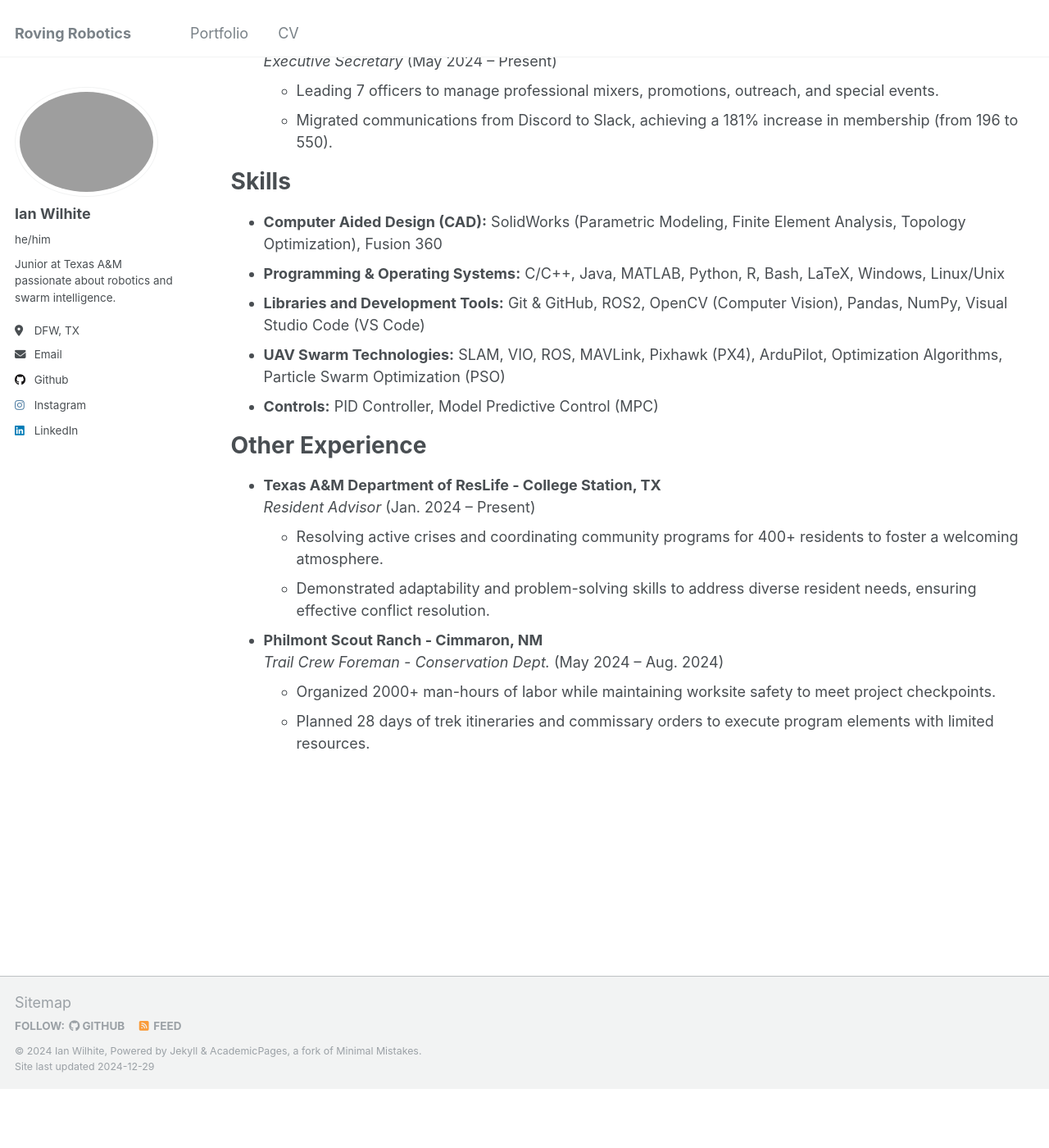
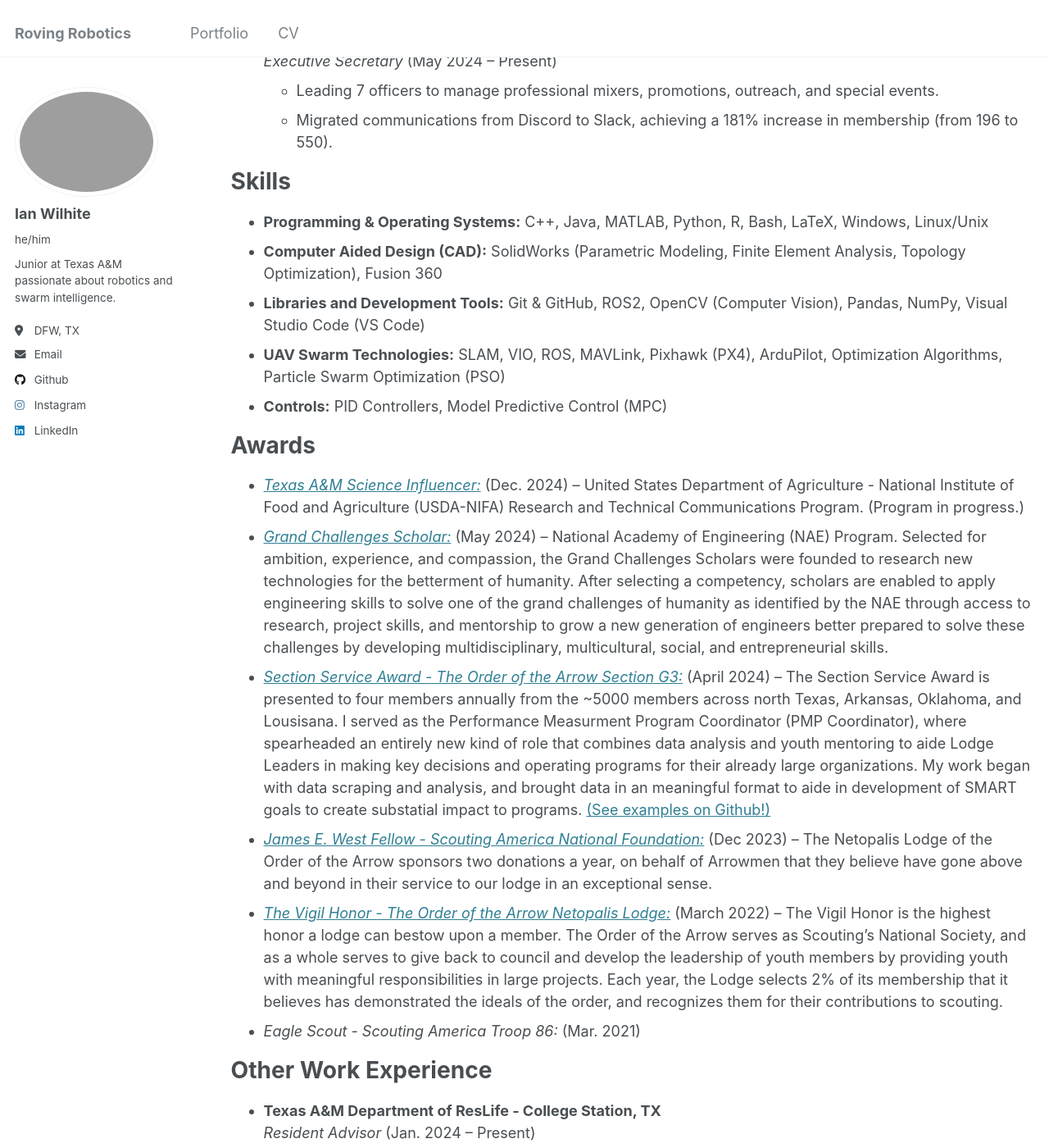
Before and after one commit to Ian-Wilhite/Ian-Wilhite.github.io, a Jekyll site: the page built from _pages/cv.md, in a window 1280 px wide and 1400 px high, scrolled down 1256 px. Shown: the whole window at 82% size. Built offline with Jekyll 4.4.1, drawn with Linux system fonts in a browser that asks for light colours; before the commit the page ends 2585 px from its top, so only the background shows below that; some of the changed text lies outside the part shown.

Commit message:
change cv

```diff
--- a/_pages/cv.md
+++ b/_pages/cv.md
@@ -12,11 +12,11 @@
 Education
 ======
 * **Texas A&M University, College Station, Texas**
-  B.S. in Robotics and Controls Engineering, Interdisciplinary Track (May 2026)
-  *GPA:* 3.24/4.00
+  B.S. in Robotics and Controls Engineering (May 2026)
+  <!-- *GPA:* 3.24/4.00   -->
   *Minors:* Control of Mechanical Systems, Computer Science
-  *Awards:* Grand Challenges Scholar, Science Influencer
   *Certificates:* Certified SolidWorks Associate (CSWA), Licensed UAV Pilot – Recreational, Licensed Ham Radio Operator
+  *Relevant Coursework:* Object Oriented Program Design, Numerical Methods, Solid Mechanics, Mechanical Design, Fundamentals of Electric Circuit Analysis, Linear Algebra,
 
 Work Experience
 ======
@@ -52,13 +52,22 @@
 
 Skills
 ======
+* **Programming & Operating Systems:** C++, Java, MATLAB, Python, R, Bash, LaTeX, Windows, Linux/Unix
 * **Computer Aided Design (CAD):** SolidWorks (Parametric Modeling, Finite Element Analysis, Topology Optimization), Fusion 360
-* **Programming & Operating Systems:** C/C++, Java, MATLAB, Python, R, Bash, LaTeX, Windows, Linux/Unix
 * **Libraries and Development Tools:** Git & GitHub, ROS2, OpenCV (Computer Vision), Pandas, NumPy, Visual Studio Code (VS Code)
 * **UAV Swarm Technologies:** SLAM, VIO, ROS, MAVLink, Pixhawk (PX4), ArduPilot, Optimization Algorithms, Particle Swarm Optimization (PSO)
-* **Controls:** PID Controller, Model Predictive Control (MPC)
+* **Controls:** PID Controllers, Model Predictive Control (MPC)
 
-Other Experience
+Awards
+======
+* [*Texas A&M Science Influencer:*](https://scienceinfluencers.org) (Dec. 2024) -- United States Department of Agriculture - National Institute of Food and Agriculture (USDA-NIFA) Research and Technical Communications Program. (Program in progress.)
+* [*Grand Challenges Scholar:*](https://engineering.tamu.edu/student-life/gcsp/application-process.html) (May 2024) -- National Academy of Engineering (NAE) Program. Selected for ambition, experience, and compassion, the Grand Challenges Scholars were founded to research new technologies for the betterment of humanity. After selecting a competency, scholars are enabled to apply engineering skills to solve one of the grand challenges of humanity as identified by the NAE through access to research, project skills, and mentorship to grow a new generation of engineers better prepared to solve these challenges by developing multidisciplinary, multicultural, social, and entrepreneurial skills.
+* [*Section Service Award - The Order of the Arrow Section G3:*](https://www.instagram.com/p/C6ARjDBrjZg/) (April 2024) -- The Section Service Award is presented to four members annually from the ~5000 members across north Texas, Arkansas, Oklahoma, and Lousisana. I served as the Performance Measurment Program Coordinator (PMP Coordinator), where spearheaded an entirely new kind of role that combines data analysis and youth mentoring to aide Lodge Leaders in making key decisions and operating programs for their already large organizations. My work began with data scraping and analysis, and brought data in an meaningful format to aide in development of SMART goals to create substatial impact to programs. [(See examples on Github!)](https://github.com/Ian-Wilhite/SOS_PMP_24)
+* [*James E. West Fellow - Scouting America National Foundation:*](https://www.scouting.org/awards/awards-central/james-e-west-fellowship/) (Dec 2023) -- The Netopalis Lodge of the Order of the Arrow sponsors two donations a year, on behalf of Arrowmen that they believe have gone above and beyond in their service to our lodge in an exceptional sense.
+* [*The Vigil Honor - The Order of the Arrow Netopalis Lodge:*](https://oa-bsa.org/program/awards/vigil-honor) (March 2022) -- The Vigil Honor is the highest honor a lodge can bestow upon a member. The Order of the Arrow serves as Scouting's National Society, and as a whole serves to give back to council and develop the leadership of youth members by providing youth with meaningful responsibilities in large projects. Each year, the Lodge selects 2% of its membership that it believes has demonstrated the ideals of the order, and recognizes them for their contributions to scouting.
+* *Eagle Scout - Scouting America Troop 86:* (Mar. 2021)
+
+Other Work Experience
 ======
 * **Texas A&M Department of ResLife - College Station, TX**
   *Resident Advisor* (Jan. 2024 – Present)
@@ -69,3 +78,8 @@
   *Trail Crew Foreman - Conservation Dept.* (May 2024 – Aug. 2024)
   * Organized 2000+ man-hours of labor while maintaining worksite safety to meet project checkpoints.
   * Planned 28 days of trek itineraries and commissary orders to execute program elements with limited resources.
+
+* **Mathnasium Learning Center - Bedford, TX**
+  *Mathematics Tutor* (Dec. 2022 – May 2023)
+  * Engaged in technical communication of upper-level mathematics to wide audiences including those with language barriers.
+  <!-- * Coordinated center support with colleagues to prioritize customer service and satisfaction to maintain the 4.8 star customer satisfaction rating on Google Maps -->
```
Also changed, not shown: other parts of _pages/cv.md (+1 -1 lines), _pages/about.md (+1 -5 lines).
